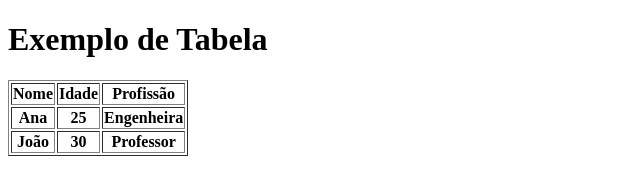
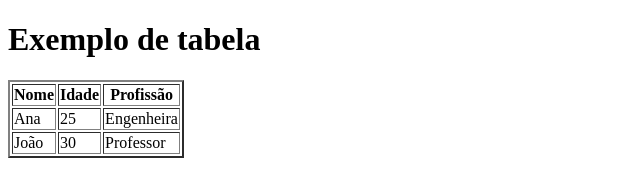
Before and after one commit to HerbsterDev/Atividade-12-WEB-I---HTML, a plain HTML site: page index.html in a window 1280 px wide. Shown: the whole page, without its empty margins (0-640 px from the left). Drawn offline with Linux system fonts and the light colour scheme.

Commit message:
Alteração da ATIVIDADE 12

```diff
--- a/index.html
+++ b/index.html
@@ -3,28 +3,26 @@
     <head>
         <title>Atividade 12</title>
     </head>
+    <body>
+        <h1>Exemplo de tabela</h1>
 
-    <body>
-        <h1>Exemplo de Tabela</h1>
-
-        <table border = "1">
+        <table border="2">
             <tr>
                 <th>Nome</th>
                 <th>Idade</th>
                 <th>Profissão</th>
             </tr>
-
             <tr>
-            <th>Ana</th>
-            <th>25</th>
-            <th>Engenheira</th>
+                <td>Ana</td>
+                <td>25</td>
+                <td>Engenheira</td>
             </tr>
-
             <tr>
-            <th>João</th>
-            <th>30</th>
-            <th>Professor</th>
+                <td>João</td>
+                <td>30</td>
+                <td>Professor</td>
             </tr>
         </table>
+
     </body>
 </html>
```
Lines whose indentation alone changed are shown as unchanged.
